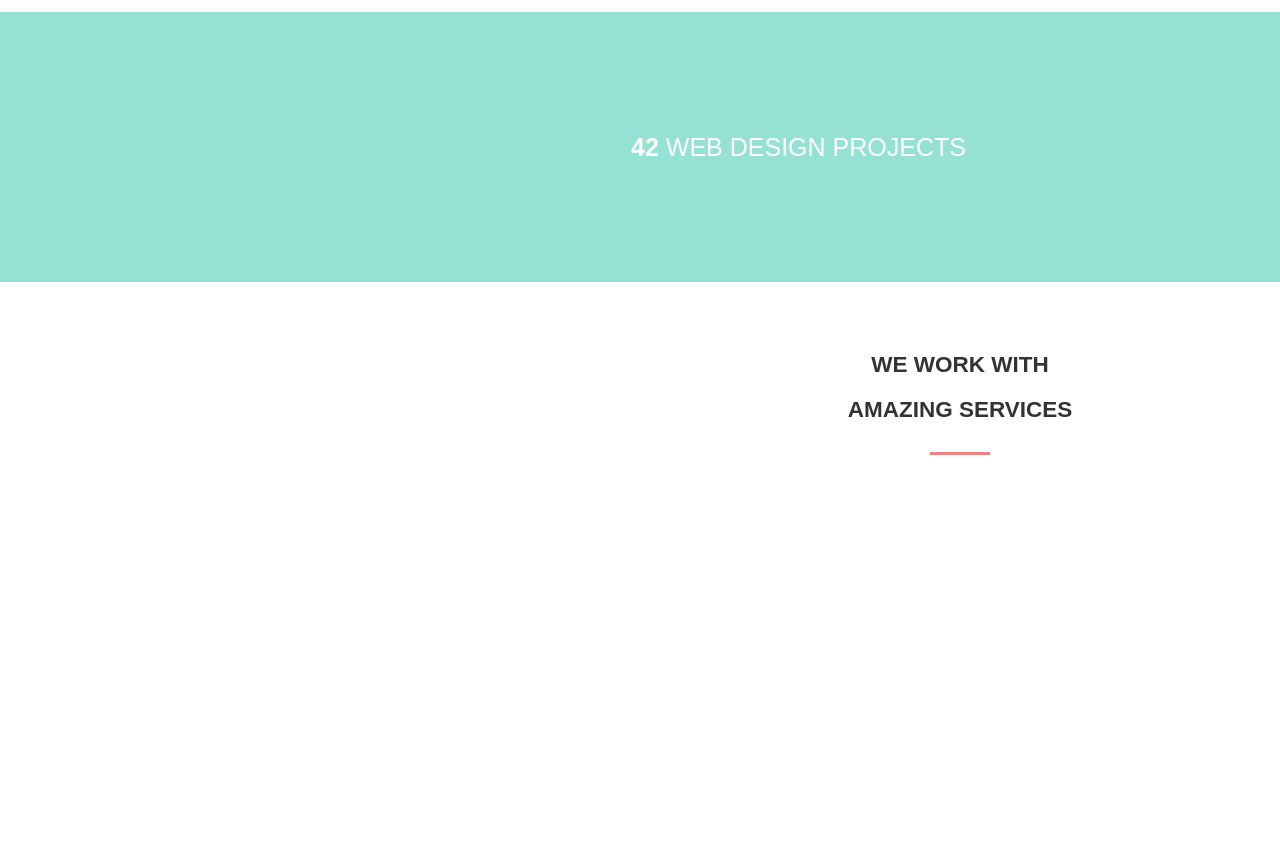
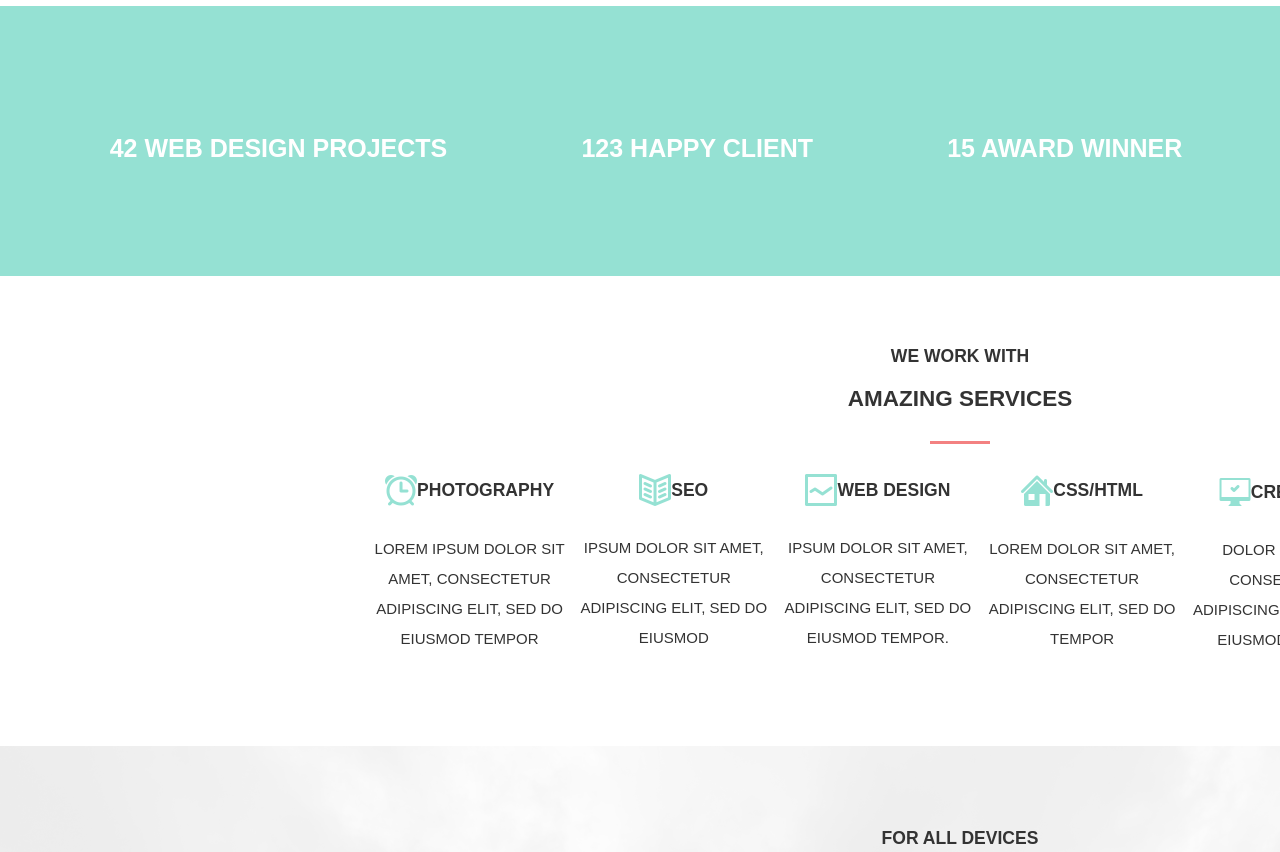
Before and after one commit to lisavvveta/Coffe, a plain HTML site: page src/index.html in a window 1280 px wide. Shown: the part 1280-2132 px from the top of the page. Drawn offline with Linux system fonts and the light colour scheme.

Commit message:
- добавлен перечень в сервисе

```diff
--- a/src/index.html
+++ b/src/index.html
@@ -25,7 +25,7 @@
   <main class="main">
     <section id="about" class="about">
       <div class="text">
-        <h2 class="text-color">What we du</h2>
+        <h3 class="text-color">What we du</h3>
         <h1 class="text-color">Story about us</h1>
         <img src="/public/icon.png" alt="icon">
         <p class="text-color">Lorem ipsum dolor sit amet, consectetur adipiscing elit, sed do eiusmod tempor incididunt ut labore et dolore magna aliqua. Ut enim ad minim veniam, quis nostrud exercitation ullamco laboris nisi ut aliquip ex ea commodo consequat.</p>
@@ -39,19 +39,19 @@
         <div class="wrap_about">
           <ul>
             <li class="story">
-              <p><b>42</b> Web Design Projects</p>
+              <h4><b>42</b> Web Design Projects</h4>
             </li>
             <li class="story">
-              <p><b>123</b> Happy client</p>
+              <h4><b>123</b> Happy client</h4>
             </li>
             <li class="story">
-              <p><b>15</b> Award winner</p>
+              <h4><b>15</b> Award winner</h4>
             </li>
             <li class="story">
-             <p><b>99</b> Cup of coffee</p>
+             <h4><b>99</b> Cup of coffee</h4>
             </li>
             <li class="story">
-             <p><b>24</b> Members</p>
+             <h4><b>24</b> Members</h4>
             </li>
           </ul>
         </div>
@@ -59,24 +59,48 @@
     </section>
     <section class="services" id="services">
       <div class="text">
-        <h2 class="text-color">We work with</h2>
+        <h3 class="text-color">We work with</h3>
         <h1 class="text-color">Amazing Services</h1>
         <img src="/public/icon.png" alt="icon">
       </div>
       <div>
-        <ul>
-          <li></li>
-          <li></li>
-          <li></li>
-          <li></li>
-          <li></li>
-          <li></li>
+        <ul class="services_item">
+          <li class="text-color">
+            <img src="/public/time.png" alt="time">
+            <h3>Photography</h3>
+            <p>Lorem ipsum dolor sit amet, consectetur adipiscing elit, sed do eiusmod tempor</p>
+          </li>
+          <li class="text-color">
+            <img src="/public/book.png" alt="book">
+            <h3>seo</h3>
+            <p>Ipsum dolor sit amet, consectetur adipiscing elit, sed do eiusmod</p>
+          </li>
+          <li class="text-color">
+            <img src="/public/LINE GRAPH.png" alt="GRAPH">
+            <h3>Web Design</h3>
+            <p>Ipsum dolor sit amet, consectetur adipiscing elit, sed do eiusmod tempor.</p>
+          </li>
+          <li class="text-color">
+            <img src="/public/HOME.png" alt="HOME">
+            <h3>Css/Html</h3>
+            <p>Lorem dolor sit amet, consectetur adipiscing elit, sed do tempor</p>
+          </li>
+          <li class="text-color">
+            <img src="/public/COMPUTER _ OK.png" alt="COMPUTER">
+            <h3>Creativity</h3>
+            <p>Dolor sit amet, consectetur adipiscing elit, sed do eiusmod tempor</p>
+          </li>
+          <li class="text-color">
+            <img src="/public/IMAGE.png" alt="IMAGE">
+            <h3>digital</h3>
+            <p>Sit amet, consectetur adipiscing elit, sed do eiusmod tempor.</p>
+          </li>
         </ul>
       </div>
     </section>
     <section class="devices">
       <div class="text">
-        <h2 class="text-color">For all devices</h2>
+        <h3 class="text-color">For all devices</h3>
         <h1 class="text-color">Unique design</h1>
         <img src="/public/icon.png" alt="icon">
       </div>
@@ -87,7 +111,7 @@
     </section>
     <section class="we_do">
       <div class="text">
-        <h2 class="text-color">Service</h2>
+        <h3 class="text-color">Service</h3>
         <h1 class="text-color">what we do</h1>
         <img src="/public/icon.png" alt="icon">
         <p class="text-color">Lorem ipsum dolor sit amet, consectetur adipiscing elit, sed do eiusmod tempor incididunt ut labore et dolore magna aliqua. Ut enim ad minim veniam, quis nostrud exercitation ullamco laboris nisi ut aliquip ex ea commodo consequat.</p>
@@ -99,6 +123,7 @@
         </div>
       </div>
       <div class="we_do_text">
+        <img src="/public/icon2.png"  alt="icon">
         <p>“Lorem ipsum dolor sit amet, consectetur adipiscing elit, sed do eiusmod tempor incididunt ut labore et dolore magna aliqua. Ut enim ad minim veniam, quis nostrud exercitation ullamco laboris nisi ut aliquip ex ea commodo consequat."</p>
       </div>
     </section>
--- a/src/style.css
+++ b/src/style.css
@@ -24,7 +24,8 @@ h1,h2,h3{
 p{
   line-height: 30px;
   max-width: 950px;
-  margin-left: 500px;
+  text-align: center;
+  margin-left: 450px;
 }
 
 /* header */
@@ -98,7 +99,20 @@ p{
 /* services */
 
 .services{
-  height: 650px;
+  height: 400px;
+}
+
+.services_item li {
+  display: inline-flex;
+  flex-wrap: wrap;
+  justify-content: center;
+  width: 200px;
+  align-items: center;
+  min-height: 50px;
+}
+
+.services_item p{
+  margin-left: 0px;
 }
 
 /* devices */
@@ -122,4 +136,5 @@ p{
 
 .we_do_text{
   background-color: #f8f8f8;
+  color: #999999;
 }
```
Also changed, not shown: public/COMPUTER _ OK.png (added), public/HOME.png (added), public/IMAGE.png (added), public/LINE GRAPH.png (added), public/book.png (added), public/icon2.png (added), public/time.png (added).
